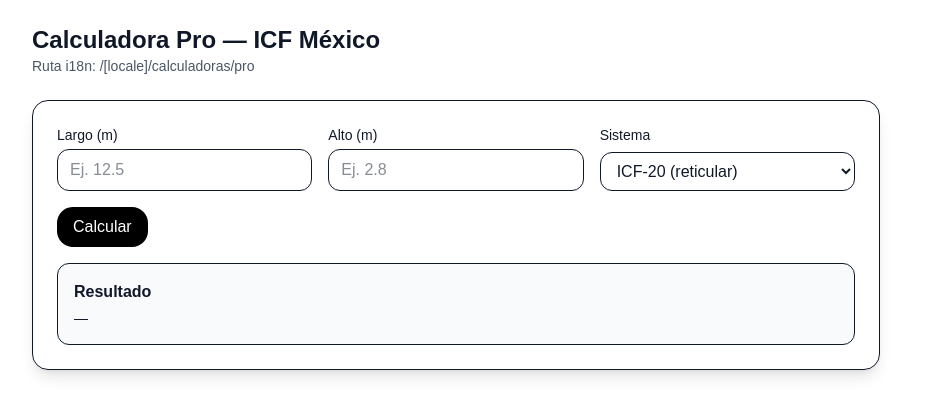
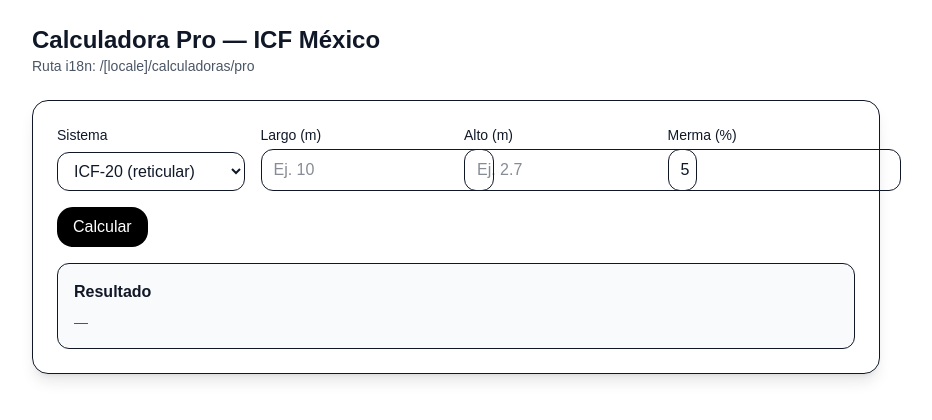
Before and after one commit to icfmexico/rayos-centellas, a Next.js app: page /en/calculadoras/pro in a window 1280 px wide. Shown: the top 420 px of the page, without its empty margins (184-1116 px from the left). Built offline with nearby package versions, Linux system fonts and the light colour scheme.

Commit message:
checkpoint(OMEGA-3): Calculadora Pro funcional con lógica real y UI estable

```diff
--- a/src/app/[locale]/(marketing)/calculadoras/pro/page.tsx
+++ b/src/app/[locale]/(marketing)/calculadoras/pro/page.tsx
@@ -1,24 +1,33 @@
 "use client";
 import { useState } from "react";
-
-type WallSystem = "ICF-15" | "ICF-20" | "SOLID";
+import { computePro, type WallSystem } from "@/lib/walls/compute";
 
 export default function ProCalculatorsPage() {
+  const [system, setSystem] = useState<WallSystem>("ICF-20");
   const [length, setLength] = useState<string>("");
   const [height, setHeight] = useState<string>("");
-  const [system, setSystem] = useState<WallSystem>("ICF-20");
-  const [result, setResult] = useState<string>("");
+  const [waste, setWaste] = useState<string>("5");
+
+  const [out, setOut] = useState<null | {
+    area_m2: number; blocks_base: number; waste_pct: number; blocks_total: number;
+  }>(null);
 
   function onCalculate(e: React.FormEvent) {
     e.preventDefault();
     const L = Number(length);
     const H = Number(height);
+    const W = Number(waste);
     if (!L || !H) {
-      setResult("Ingresa largo y alto válidos.");
+      setOut(null);
       return;
     }
-    const m2 = L * H; // placeholder — conectaremos lógica real luego
-    setResult(`Área estimada: ${m2.toFixed(2)} m² — Sistema: ${system}`);
+    const res = computePro({
+      system,
+      length_m: L,
+      height_m: H,
+      waste_pct: isNaN(W) ? 0 : W,
+    });
+    setOut(res);
   }
 
   return (
@@ -28,29 +37,7 @@
         <p className="text-sm text-gray-600 mb-6">Ruta i18n: /[locale]/calculadoras/pro</p>
 
         <div className="grid gap-4 rounded-2xl shadow-lg p-6 border">
-          <form onSubmit={onCalculate} className="grid md:grid-cols-3 gap-4">
-            <label className="grid gap-1">
-              <span className="text-sm">Largo (m)</span>
-              <input
-                value={length}
-                onChange={(e) => setLength(e.target.value)}
-                inputMode="decimal"
-                placeholder="Ej. 12.5"
-                className="border rounded-xl px-3 py-2"
-              />
-            </label>
-
-            <label className="grid gap-1">
-              <span className="text-sm">Alto (m)</span>
-              <input
-                value={height}
-                onChange={(e) => setHeight(e.target.value)}
-                inputMode="decimal"
-                placeholder="Ej. 2.8"
-                className="border rounded-xl px-3 py-2"
-              />
-            </label>
-
+          <form onSubmit={onCalculate} className="grid md:grid-cols-4 gap-4">
             <label className="grid gap-1">
               <span className="text-sm">Sistema</span>
               <select
@@ -64,7 +51,40 @@
               </select>
             </label>
 
-            <div className="md:col-span-3">
+            <label className="grid gap-1">
+              <span className="text-sm">Largo (m)</span>
+              <input
+                value={length}
+                onChange={(e) => setLength(e.target.value)}
+                inputMode="decimal"
+                placeholder="Ej. 10"
+                className="border rounded-xl px-3 py-2"
+              />
+            </label>
+
+            <label className="grid gap-1">
+              <span className="text-sm">Alto (m)</span>
+              <input
+                value={height}
+                onChange={(e) => setHeight(e.target.value)}
+                inputMode="decimal"
+                placeholder="Ej. 2.7"
+                className="border rounded-xl px-3 py-2"
+              />
+            </label>
+
+            <label className="grid gap-1">
+              <span className="text-sm">Merma (%)</span>
+              <input
+                value={waste}
+                onChange={(e) => setWaste(e.target.value)}
+                inputMode="decimal"
+                placeholder="5"
+                className="border rounded-xl px-3 py-2"
+              />
+            </label>
+
+            <div className="md:col-span-4">
               <button
                 type="submit"
                 className="rounded-2xl px-4 py-2 bg-black text-white hover:opacity-90"
@@ -75,8 +95,17 @@
           </form>
 
           <div className="rounded-xl bg-gray-50 p-4 border">
-            <h2 className="font-semibold mb-1">Resultado</h2>
-            <p className="text-sm">{result || "—"}</p>
+            <h2 className="font-semibold mb-2">Resultado</h2>
+            {out ? (
+              <div className="grid grid-cols-1 sm:grid-cols-2 gap-2 text-sm">
+                <div>Área (m²): <b>{out.area_m2.toFixed(2)}</b></div>
+                <div>Bloques base: <b>{out.blocks_base.toFixed(2)}</b></div>
+                <div>Merma (%): <b>{out.waste_pct.toFixed(0)}%</b></div>
+                <div>Bloques totales: <b>{out.blocks_total.toFixed(2)}</b></div>
+              </div>
+            ) : (
+              <p className="text-sm text-gray-600">—</p>
+            )}
           </div>
         </div>
       </section>
--- /dev/null
+++ b/src/lib/walls/compute.ts
@@ -0,0 +1,36 @@
+export type WallSystem = "ICF-15" | "ICF-20" | "SOLID";
+
+const BLOCKS_PER_M2: Record<WallSystem, number> = {
+  "ICF-15": 2.77,   // bloques por m² (reticular)
+  "ICF-20": 3.33,   // bloques por m² (reticular)
+  SOLID: 2.0        // bloques por m² (pared sólida)
+};
+
+export type ProInput = {
+  system: WallSystem;
+  length_m: number;
+  height_m: number;
+  waste_pct?: number; // 0–100
+};
+
+export type ProResult = {
+  area_m2: number;
+  blocks_base: number;
+  waste_pct: number;
+  blocks_total: number;
+};
+
+export function computePro(input: ProInput): ProResult {
+  const { system, length_m, height_m } = input;
+  const waste_pct = Math.max(0, Math.min(100, input.waste_pct ?? 5));
+  const area_m2 = Math.max(0, length_m) * Math.max(0, height_m);
+  const blocks_base = area_m2 * BLOCKS_PER_M2[system];
+  const blocks_total = blocks_base * (1 + waste_pct / 100);
+
+  return {
+    area_m2,
+    blocks_base,
+    waste_pct,
+    blocks_total,
+  };
+}
```
